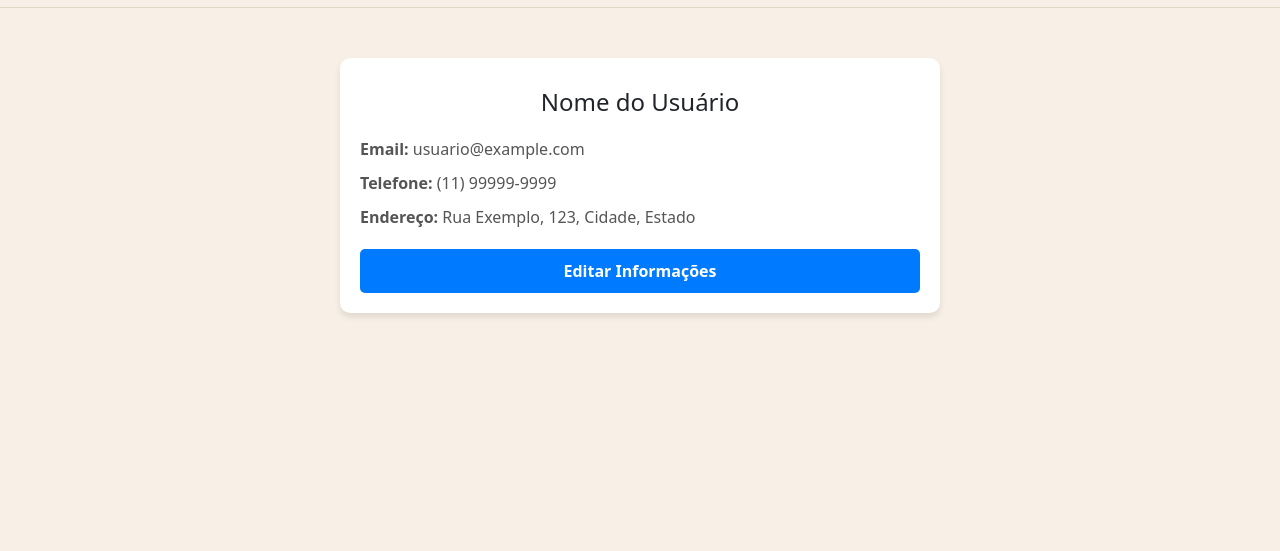
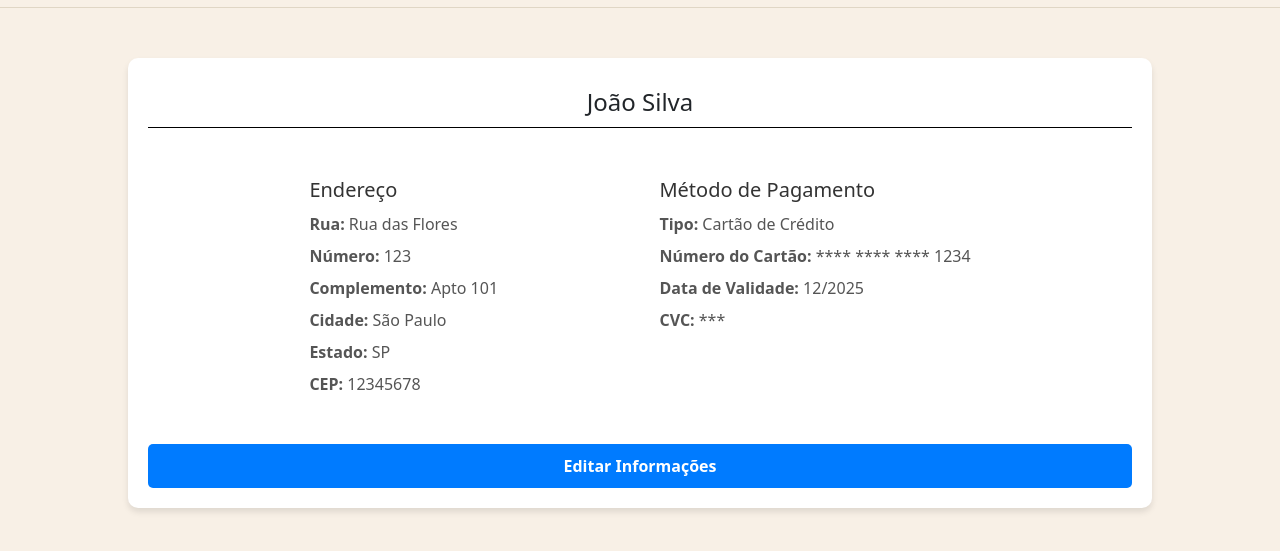
Before and after one commit to polimonte/ExpressoAlvorada, a website: page pages/Perfil.html in a window 1280 px wide. Shown: the part 83-634 px from the top of the page. Drawn offline with nearby package versions, Linux system fonts and the light colour scheme; a web font is replaced by a local one.

Commit message:
estilo da pagina de perfil

```diff
--- a/pages/Perfil.html
+++ b/pages/Perfil.html
@@ -56,17 +56,41 @@
       </div>
     </nav>
   </header>
-  <div class="profile-container">
-    <div class="profile-header">
-      <h2>Nome do Usuário</h2>
-    </div>
-    <div class="profile-details">
-      <p><strong>Email:</strong> usuario@example.com</p>
-      <p><strong>Telefone:</strong> (11) 99999-9999</p>
-      <p><strong>Endereço:</strong> Rua Exemplo, 123, Cidade, Estado</p>
-    </div>
-    <a href="#" class="edit-button">Editar Informações</a>
-  </div>
+  <main>
+    <article class="profile-container">
+      <!-- Cabeçalho do Perfil -->
+      <header class="profile-header">
+        <h1>João Silva</h1> <!-- Nome completo do usuário -->
+      </header>
+
+      <!-- Sessão Endereço -->
+      <div class="sections">
+        <section>
+          <h2>Endereço</h2>
+          <p><strong>Rua:</strong> Rua das Flores</p>
+          <p><strong>Número:</strong> 123</p>
+          <p><strong>Complemento:</strong> Apto 101</p>
+          <p><strong>Cidade:</strong> São Paulo</p>
+          <p><strong>Estado:</strong> SP</p>
+          <p><strong>CEP:</strong> 12345678</p>
+        </section>
+
+        <!-- Sessão Método de Pagamento -->
+        <section>
+          <h2>Método de Pagamento</h2>
+          <p><strong>Tipo:</strong> Cartão de Crédito</p>
+          <p><strong>Número do Cartão:</strong> **** **** **** 1234</p>
+          <p><strong>Data de Validade:</strong> 12/2025</p>
+          <p><strong>CVC:</strong> ***</p>
+        </section>
+
+        <!-- Botão para Editar -->
+      </div>
+      <footer>
+        <a href="#" class="edit-button">Editar Informações</a>
+      </footer>
+    </article>
+  </main>
 </body>
 
 </html>
--- a/styles/Perfil.css
+++ b/styles/Perfil.css
@@ -1,7 +1,7 @@
 .profile-container {
-    max-width: 600px;
+    max-width: 80vw;
     margin: 50px auto;
-    background: #fff;
+    background: #ffffff;
     border-radius: 10px;
     box-shadow: 0 4px 6px rgba(0, 0, 0, 0.1);
     padding: 20px;
@@ -10,6 +10,7 @@
 .profile-header {
     text-align: center;
     margin-bottom: 20px;
+    border-bottom: 1px solid black;
 }
 
 .profile-header img {
@@ -19,19 +20,37 @@
     border: 2px solid #ddd;
 }
 
-.profile-header h2 {
+.profile-header h1 {
     margin: 10px 0;
     font-size: 24px;
 }
 
-.profile-details {
-    margin: 20px 0;
+.sections{
+    display: flex;
+    grid-template-columns: auto auto;
+    grid-template-rows: repeat(2, auto);
+    justify-content: space-evenly;
 }
 
-.profile-details p {
-    margin: 10px 0;
+section {
+    margin: 20px 0;
+    padding-top: 10px;
+}
+
+section h2 {
+    margin-bottom: 10px;
+    font-size: 20px;
+    color: #333;
+}
+
+section p {
+    margin: 8px 0;
     font-size: 16px;
     color: #555;
+}
+
+footer {
+    margin-top: 20px;
 }
 
 .edit-button {
@@ -39,7 +58,7 @@
     width: 100%;
     padding: 10px;
     background-color: #007bff;
-    color: #fff;
+    color: white;
     text-align: center;
     text-decoration: none;
     border-radius: 5px;
--- a/styles/global.css
+++ b/styles/global.css
@@ -5,11 +5,14 @@
 body {
     margin: 0;
     background-color: #F8F0E6;
+
 }
 
 .header {
     background-color: #FFF8EC;
     display: flex;
+    font-family: 'Playfair Display SC';
+    font-weight: bold;
 }
 
 
```
